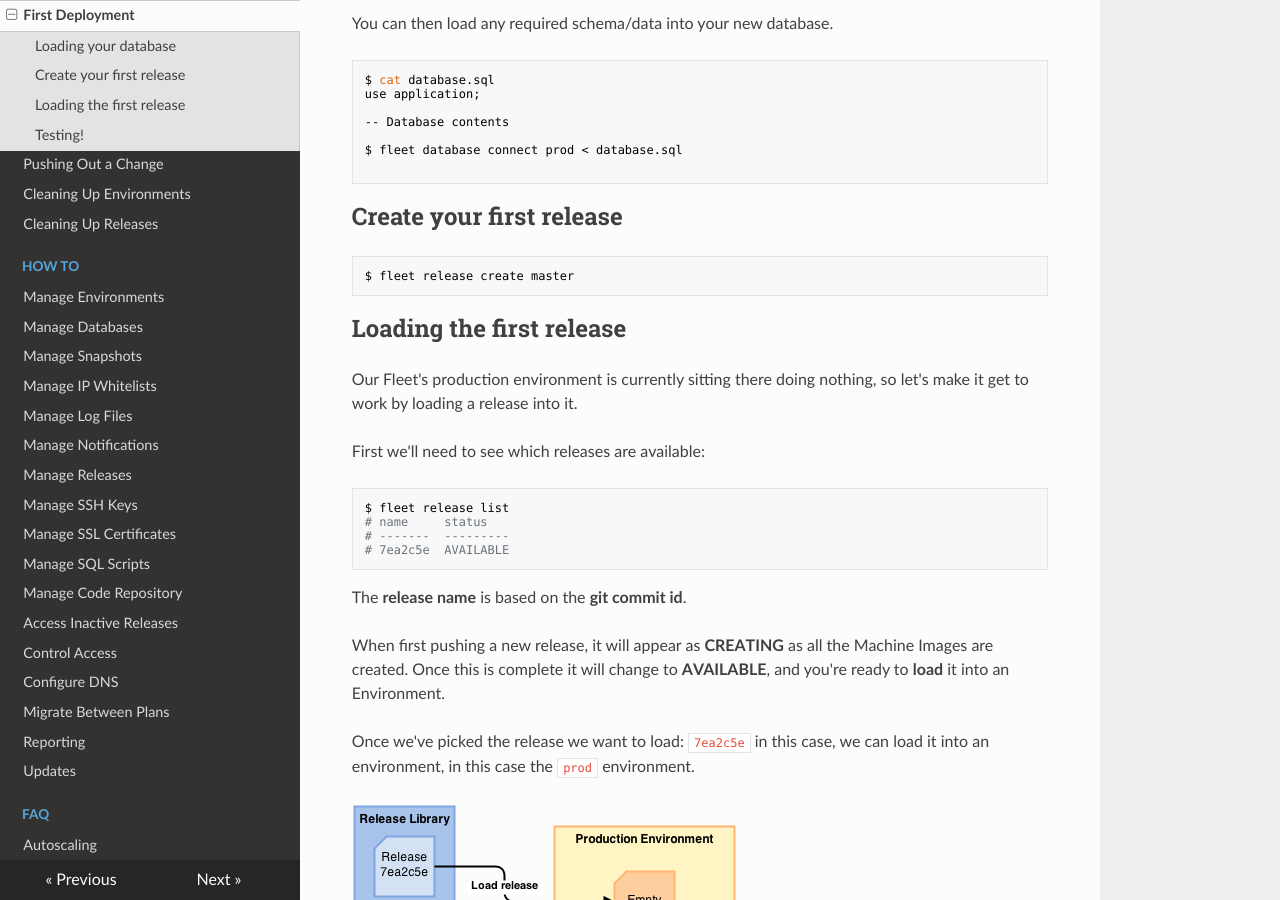
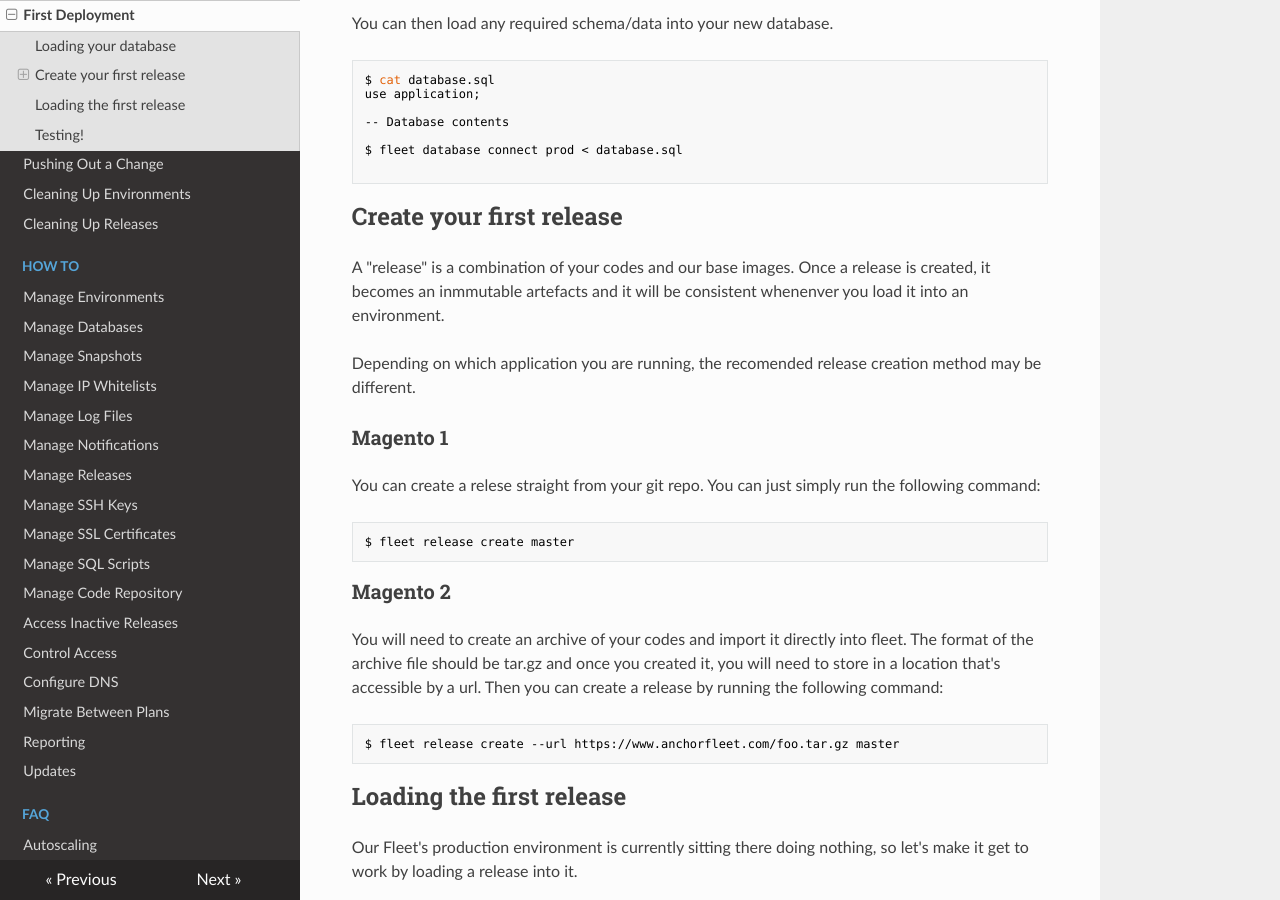
Before and after one commit to anchor/fleet-magento-docs, an MkDocs documentation site: the page built from docs/getting-started/first-deployment.md, in a window 1280 px wide and 900 px high, scrolled down 526 px. Built offline with MkDocs 1.6.1, drawn with Linux system fonts in a browser that asks for light colours; nearby versions of some CDN libraries; old or Windows-style settings are respelled for this version of MkDocs.

Commit message:
getting started Magento2 first deployment

````diff
--- a/docs/getting-started/first-deployment.md
+++ b/docs/getting-started/first-deployment.md
@@ -1,7 +1,6 @@
 # First Deployment
 
-This will walk you through the steps involved in going from an empty Fleet
-to a working site.
+This will walk you through the steps involved in going from an empty Fleet to a working site.
 
 This document is not intended to be a substitute for proper git documentation. It's highly recommended that you read [Pro Git](http://git-scm.com/book), available both in print and for free online.
 
@@ -34,10 +33,24 @@ $ fleet database connect prod < database.sql
 
 ## Create your first release
 
+A "release" is a combination of your codes and our base images. Once a release is created, it becomes an inmmutable artefacts and it will be consistent whenenver you load it into an environment.
+
+Depending on which application you are running, the recomended release creation method may be different.
+
+### Magento 1
+
+You can create a relese straight from your git repo. You can just simply run the following command:
 ```bash
 $ fleet release create master
 ```
 
+### Magento 2
+
+You will need to create an archive of your codes and import it directly into fleet. The format of the archive file should be tar.gz and once you created it, you will need to store in a location that's accessible by a url. Then you can create a release by running the following command:
+
+```bash
+$ fleet release create --url https://www.anchorfleet.com/foo.tar.gz master
+```
 ## Loading the first release
 
 Our Fleet's production environment is currently sitting there doing nothing, so
````
Also changed, not shown: docs/getting-started/getting-started.md (+1 -0 lines).
